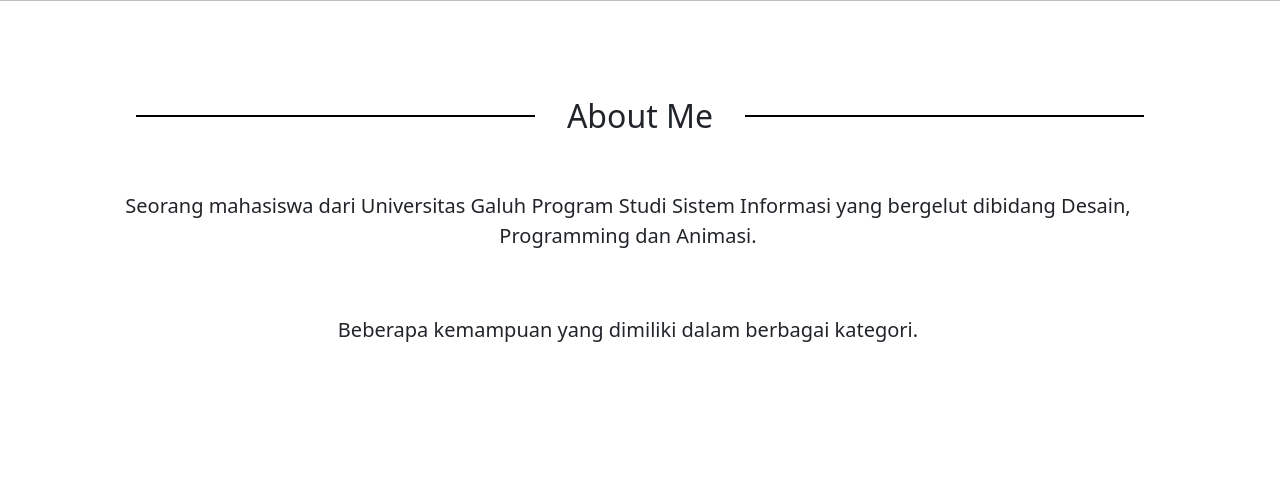
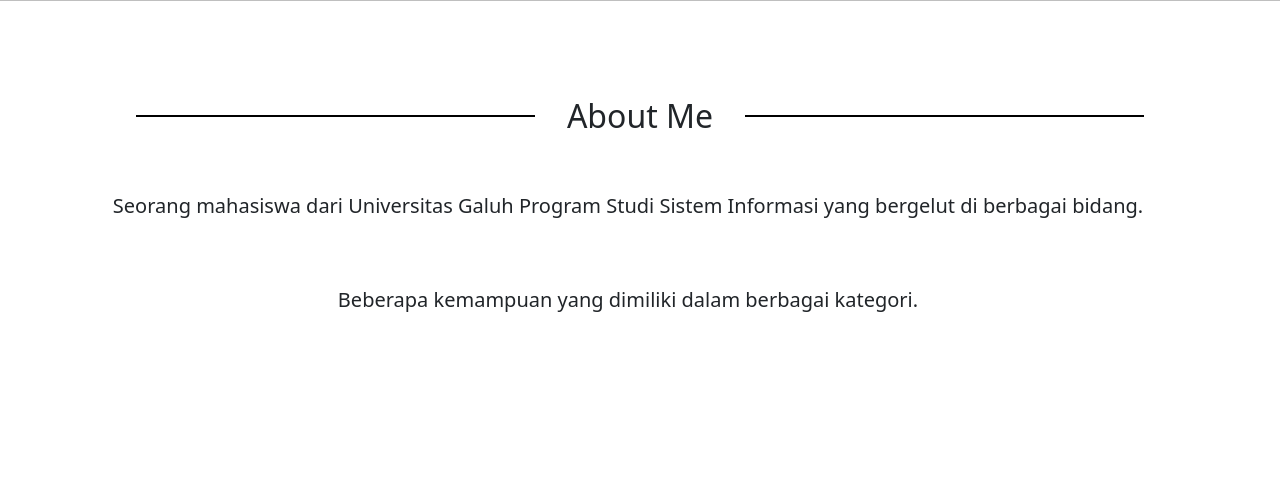
Before and after one commit to bayu-s-aziz/Web-Porto, a PHP site: page /web-porto/ in a window 1280 px wide. Shown: the part 799-1290 px from the top of the page. Run offline with PHP 8.4, Linux system fonts and the light colour scheme; some libraries are stand-ins or nearby versions.

Commit message:
edit isi about

```diff
--- a/index.php
+++ b/index.php
@@ -121,7 +121,7 @@
       <div class="row text-center">
         <h2 class="divider line one-line" content>About Me</h2>
         <div class="row justify-content-center fs-5 text-center mt-5">
-          <p>Seorang mahasiswa dari Universitas Galuh Program Studi Sistem Informasi yang bergelut dibidang Desain, Programming dan Animasi.</p>
+          <p>Seorang mahasiswa dari Universitas Galuh Program Studi Sistem Informasi yang bergelut di berbagai bidang.</p>
           <p></p>
           <p></p>
           <p></p>
```
